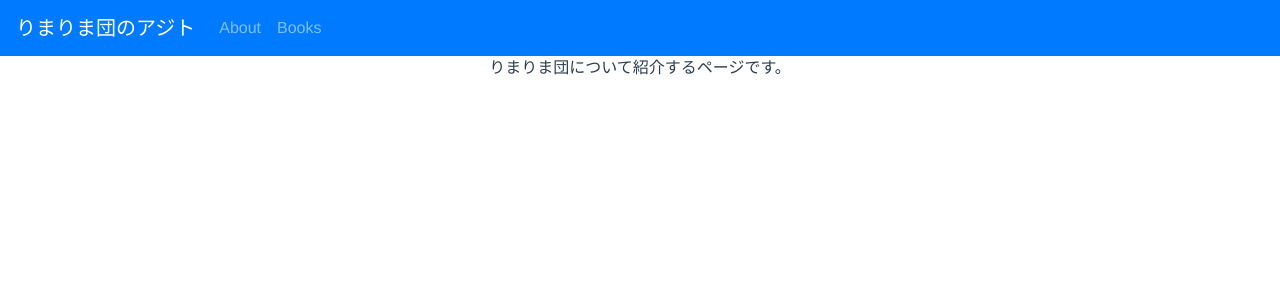
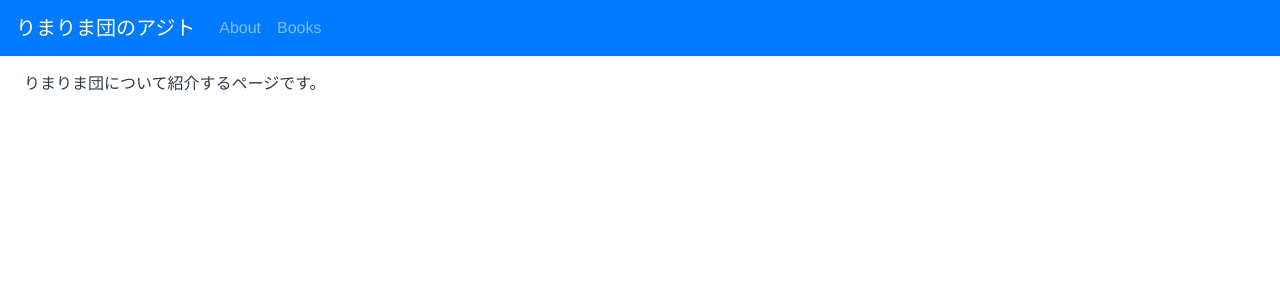
Before and after one commit to MofuMofu2/vue2-cypress-sandbox, a Vue app: page / in a window 1280 px wide. Shown: the top 300 px of the page. Built offline with nearby package versions, Linux system fonts and the light colour scheme.

Commit message:
fix: #8 センター寄せやめる

```diff
--- a/src/App.vue
+++ b/src/App.vue
@@ -10,7 +10,9 @@
         </b-navbar-nav>
       </b-collapse>
     </b-navbar>
-    <router-view></router-view>
+    <div class="mx-4 my-3">
+      <router-view></router-view>
+    </div>
   </div>
 </template>
 
@@ -27,7 +29,6 @@ export default Vue.extend({
   font-family: Helvetica, Arial, sans-serif;
   -webkit-font-smoothing: antialiased;
   -moz-osx-font-smoothing: grayscale;
-  text-align: center;
   color: #2c3e50;
 }
 </style>
--- a/src/views/About.vue
+++ b/src/views/About.vue
@@ -1,17 +1,12 @@
 <template>
   <div class="about">
-    <h1>This is an about page.</h1>
-    <p>Name: {{ user.name }}</p>
-    <p>GitHub: {{ user.github }}</p>
-    <p>Twitter: {{ user.twitter }}</p>
+    a
+
   </div>
 </template>
 <script lang="ts">
 import Vue from "vue";
 export default Vue.extend({
   name: "About",
-  props: {
-    user: Object,
-  },
 });
 </script>
```
